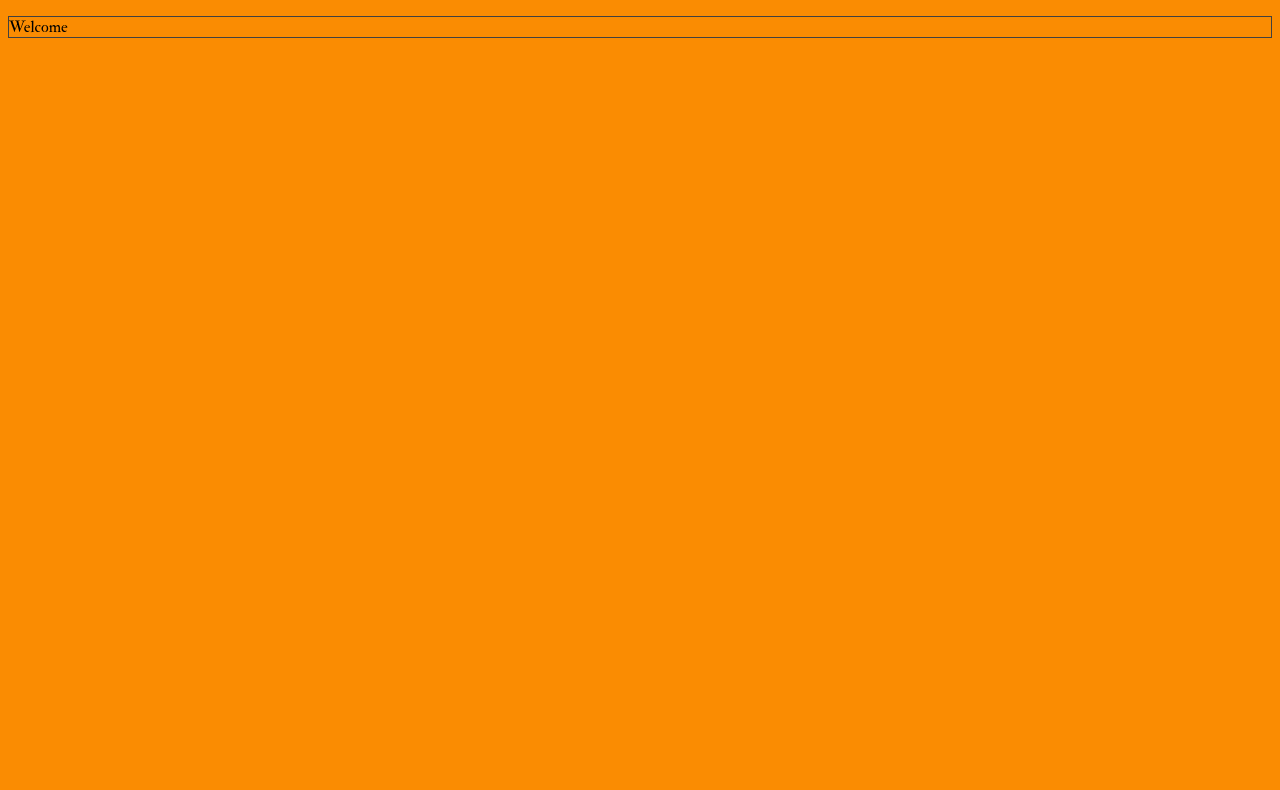
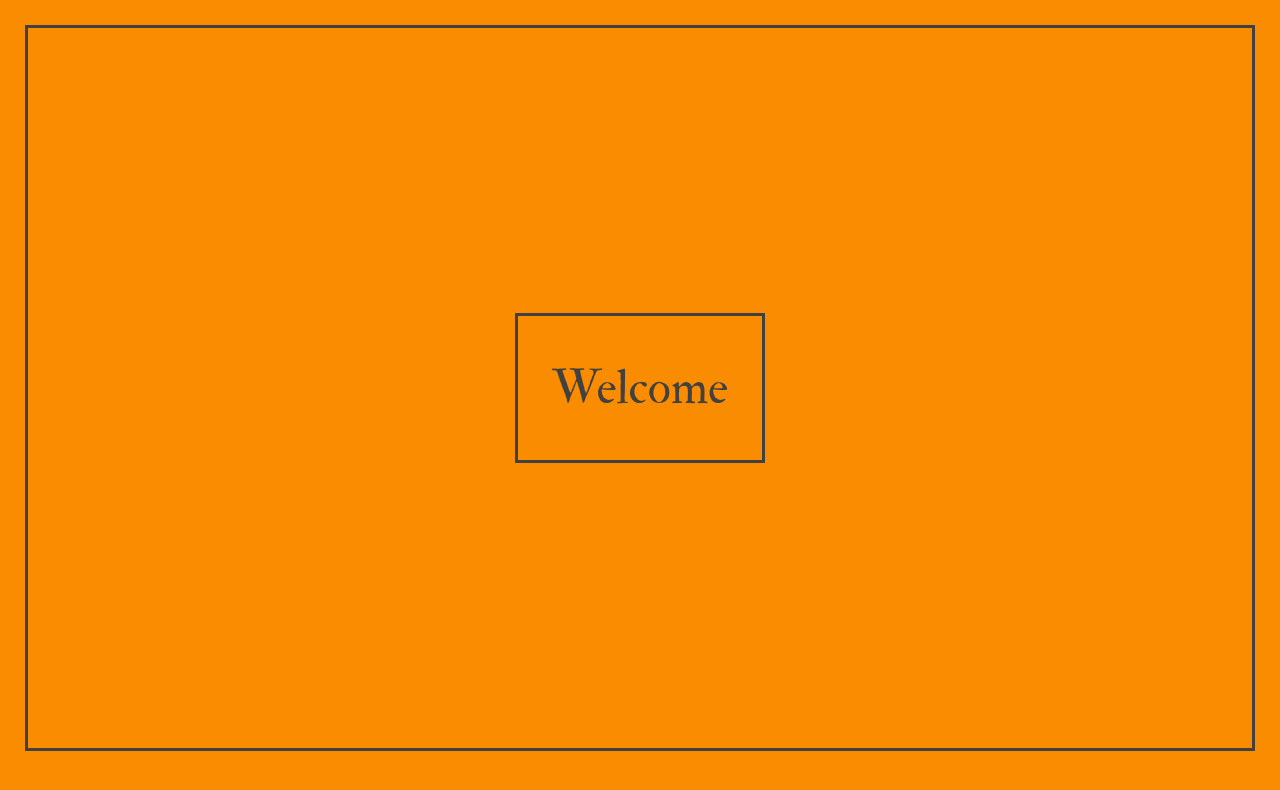
Before and after one commit to RomanPopyk/Bootcamp, a plain HTML site: page 30may/index.html in a window 1280 px wide. Drawn offline with Linux system fonts and the light colour scheme.

Commit message:
finished task 30 may

```diff
--- a/30may/index.html
+++ b/30may/index.html
@@ -5,11 +5,13 @@
     <meta http-equiv="X-UA-Compatible" content="IE=edge">
     <meta name="viewport" content="width=device-width, initial-scale=1.0">
     <link rel="stylesheet" type="text/css" href="style.css">
-    <title>Document</title>
+    <title>30 may</title>
 </head>
 <body>
-    <div class="content">
-        <p>Welcome</p>
+    <div class="outsideContent">
+        <div class="innerContent">
+            <p>Welcome</p>
+        </div>
     </div>
 </body>
 </html>
--- a/30may/style.css
+++ b/30may/style.css
@@ -1,16 +1,31 @@
 body {
     background-color: #fa8c02;
+    margin: 0;
+    padding: 25px;
 }
-content {
+.outsideContent {
+    border: 3px solid;
+    border-color: #42413f;
+    margin: 20 rem;
+    height: 90vh;
     display: flex;
     align-items: center;
     justify-content: center;
 }
-p {
-    border: 1px solid;
+.innerContent {
+    display: flex;
+    align-items: center;
+    justify-content: center;
+    padding: 20px;
+    width: 250px;
+    height: 150px;
+    border: 3px solid;
     border-color: #42413f;
+    font-family: customSerif;
+    font-size: 3rem;
+    color: #42413f;
+    text-align: center;
     box-sizing: border-box;
-    font-family: customSerif;
 }
 @font-face {
     font-family: customSerif;
```
